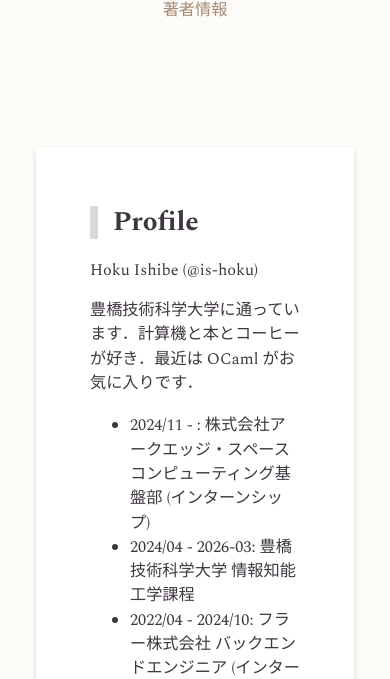
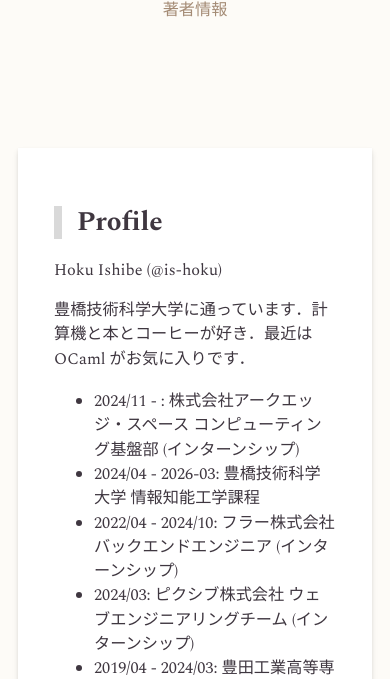
Before and after one commit to is-hoku/hokuishi.be, an Astro site: page /about in a window 390 px wide. Shown: the part 165-844 px from the top of the page. Built offline with nearby package versions, Linux system fonts and the light colour scheme; Astro itself is replaced by a stand-in of ours; a web font is replaced by a local one.

Commit message:
adjust width responsively

```diff
--- a/src/layouts/BlogPost.astro
+++ b/src/layouts/BlogPost.astro
@@ -18,6 +18,17 @@ const { title, subtitle, description, tags, pubDate, updatedDate } = Astro.props
 				width: calc(100% - 2em);
 				max-width: 100%;
 				margin: 0;
+			}
+			@media (max-width: 720px) {
+				main {
+					width: 100%;
+					max-width: 100%;
+				}
+				main .slot-container {
+					background: var(--white);
+					box-shadow: 0 4px 6px rgba(0, 0, 0, 0.1), 0 1px 3px rgba(0, 0, 0, 0.06);
+					padding: 1em 2em 3em 2em;
+				}
 			}
 			.prose {
 				width: 1080px;
--- a/src/styles/global.css
+++ b/src/styles/global.css
@@ -92,7 +92,7 @@ hr {
     font-size: 18px;
   }
   main {
-    padding: 1em;
+    padding: 1em 0em;
   }
 }
 
```
